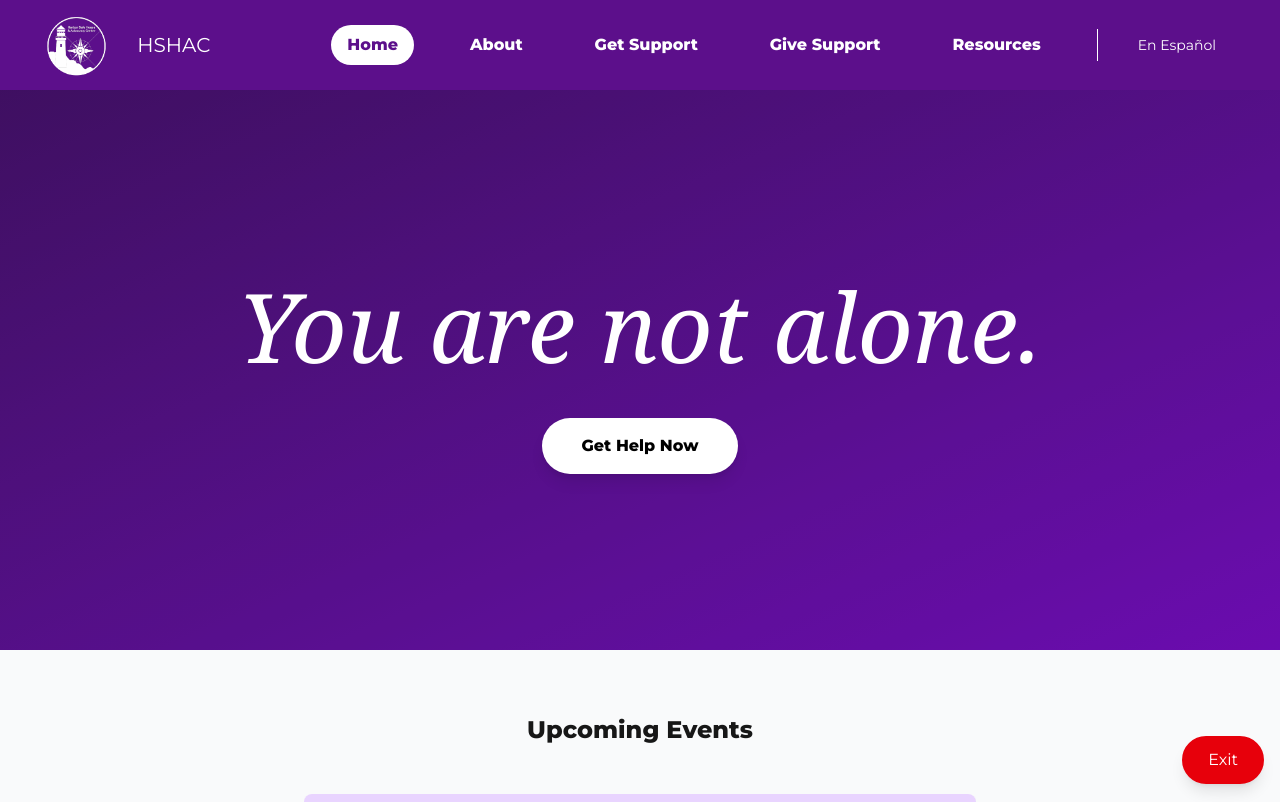
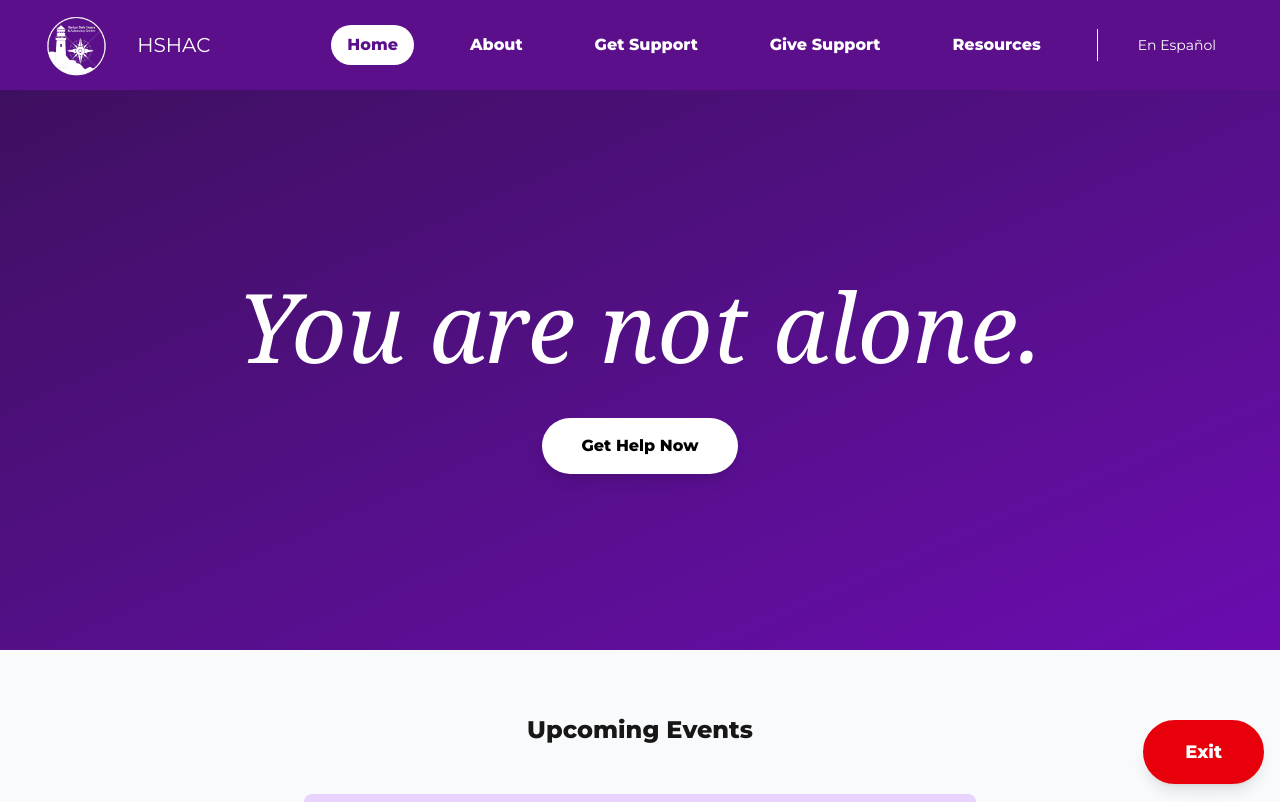
Before and after one commit to bhuddlez2/HarborSafeProject, a Next.js app in the folder frontend/my-app/: page / in a window 1280 px wide. Shown: the top 802 px of the page. Built offline with nearby package versions, Linux system fonts and the light colour scheme.

Commit message:
exit button reformat

```diff
--- a/frontend/my-app/src/app/page.js
+++ b/frontend/my-app/src/app/page.js
@@ -41,7 +41,7 @@ export default function Home() {
       hover:bg-white and hover:text-red-600 to invert colors on hover,
       border-2 border-red-600 keeps the red border visible in both states,
       rounded-full for pill shape,
-      px-6 py-2.5 for padding,
+      px-10 py-4 for padding, text-lg font-semibold for larger bolder text,
       shadow-lg for depth,
       transition-all and hover:scale-110 for smooth scale animation on hover,
       onClick redirects to Google to quickly hide the page from view,
@@ -49,7 +49,7 @@ export default function Home() {
       */}
       <button
         className="fixed bottom-4 right-4 z-100 bg-red-600 hover:bg-white text-white hover:text-red-600 border-2
-        border-red-600 rounded-full px-6 py-2.5 shadow-lg transition-all hover:scale-110"
+        border-red-600 rounded-full px-10 py-4 text-lg font-semibold shadow-lg transition-all hover:scale-110"
 
         aria-label="Quick exit button"
         title="Quick Exit (exit to google)"
```
